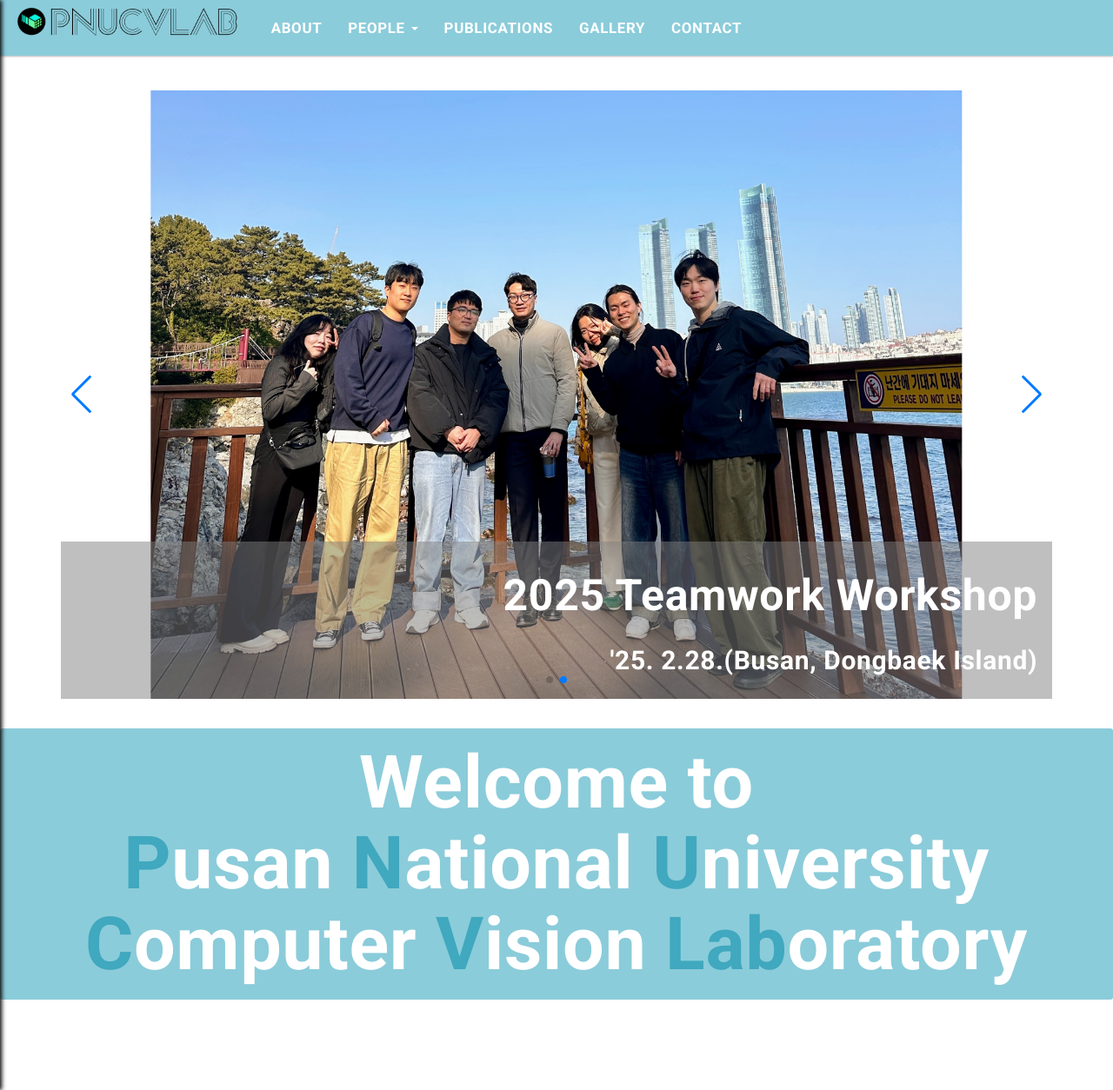
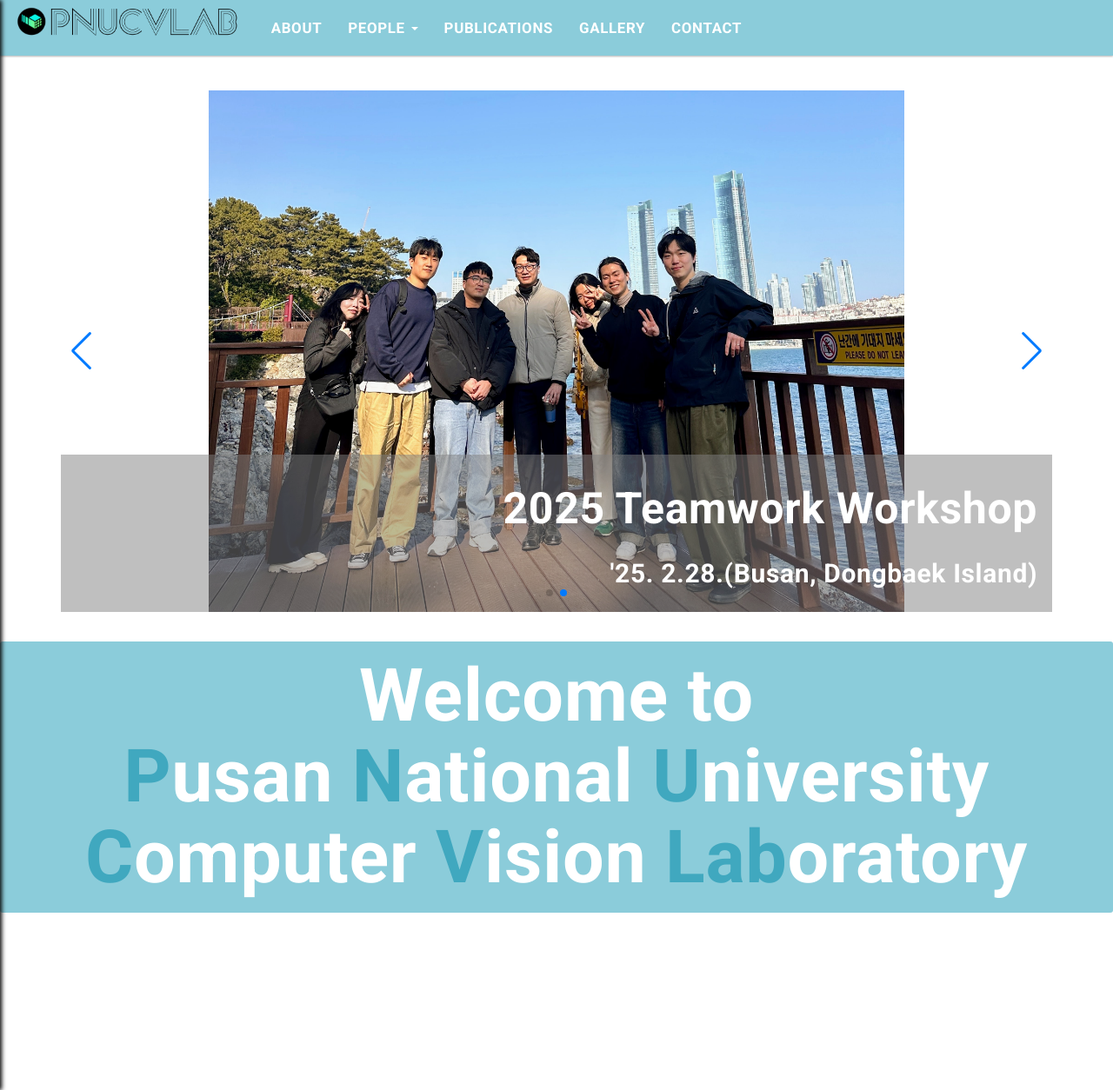
Before and after one commit to pnucvlab/pnucvlab.github.io, a Jekyll site: the page built from index.html, in a window 1280 px wide and 1254 px high. Shown: the whole window at 87% size. Built offline with Jekyll 4.4.1, drawn with Linux system fonts in a browser that asks for light colours; the list of posts is cut into pages by our own code.

Commit message:
edit notice

```diff
--- a/assets/css/main.css
+++ b/assets/css/main.css
@@ -18,8 +18,8 @@ body {
 
   .notice-swiper .swiper-slide .notice-image-wrapper {
 	position: relative;
-	width: 100%;
-	height: 700px;
+	width: auto;
+	height: 600px;
 	overflow: hidden;
   }
 
```
